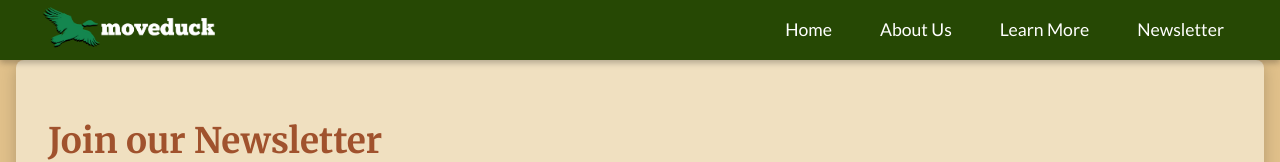
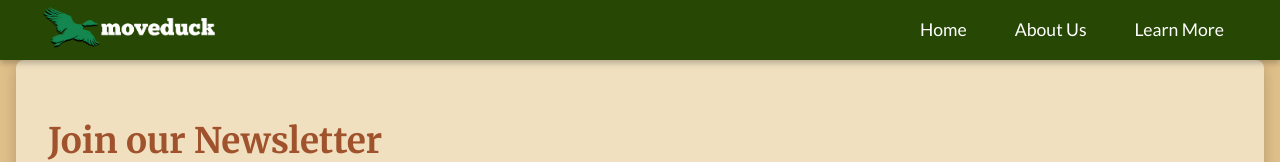
Before and after one commit to JakeSul1023/duck-data-web, a React (Create React App) app in the folder duck-data-webpage/: page /newsletter in a window 1280 px wide. Shown: the top 162 px of the page. Built offline with nearby package versions, Linux system fonts and the light colour scheme.

Commit message:
Tania updated file

```diff
--- a/duck-data-webpage/src/components/navbar.jsx
+++ b/duck-data-webpage/src/components/navbar.jsx
@@ -153,7 +153,6 @@ const NavBar = () => {
         <StyledLink to="/" onClick={closeMenu}>Home</StyledLink>
         <StyledLink to="/about" onClick={closeMenu}>About Us</StyledLink>
         <StyledLink to="/learnmore" onClick={closeMenu}>Learn More</StyledLink>
-        <StyledLink to="/newsletter" onClick={closeMenu}>Newsletter</StyledLink>
       </LinksContainer>
     </Nav>
   );
```
Also changed, not shown: 1 other file (tests, documents, lock files or other folders).
